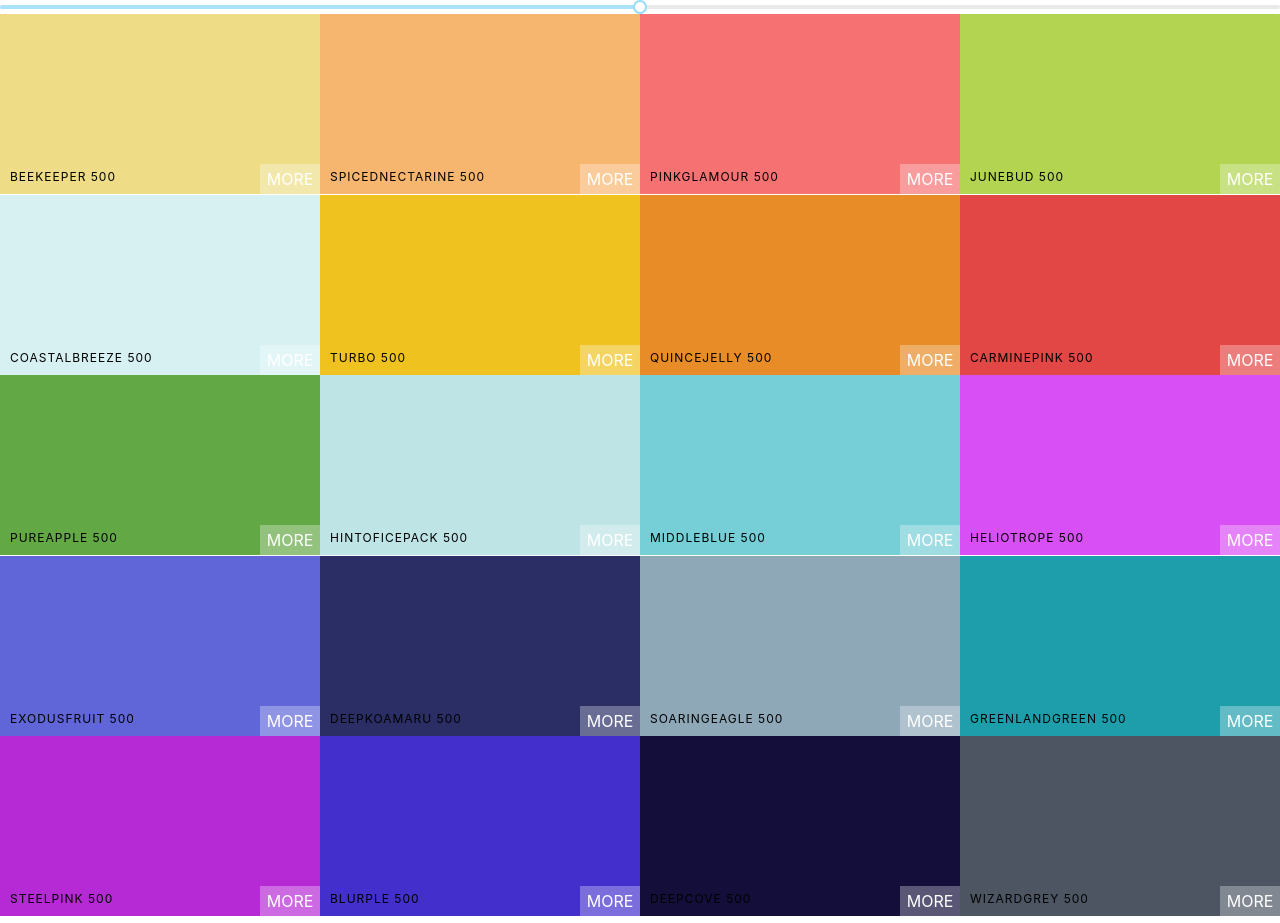
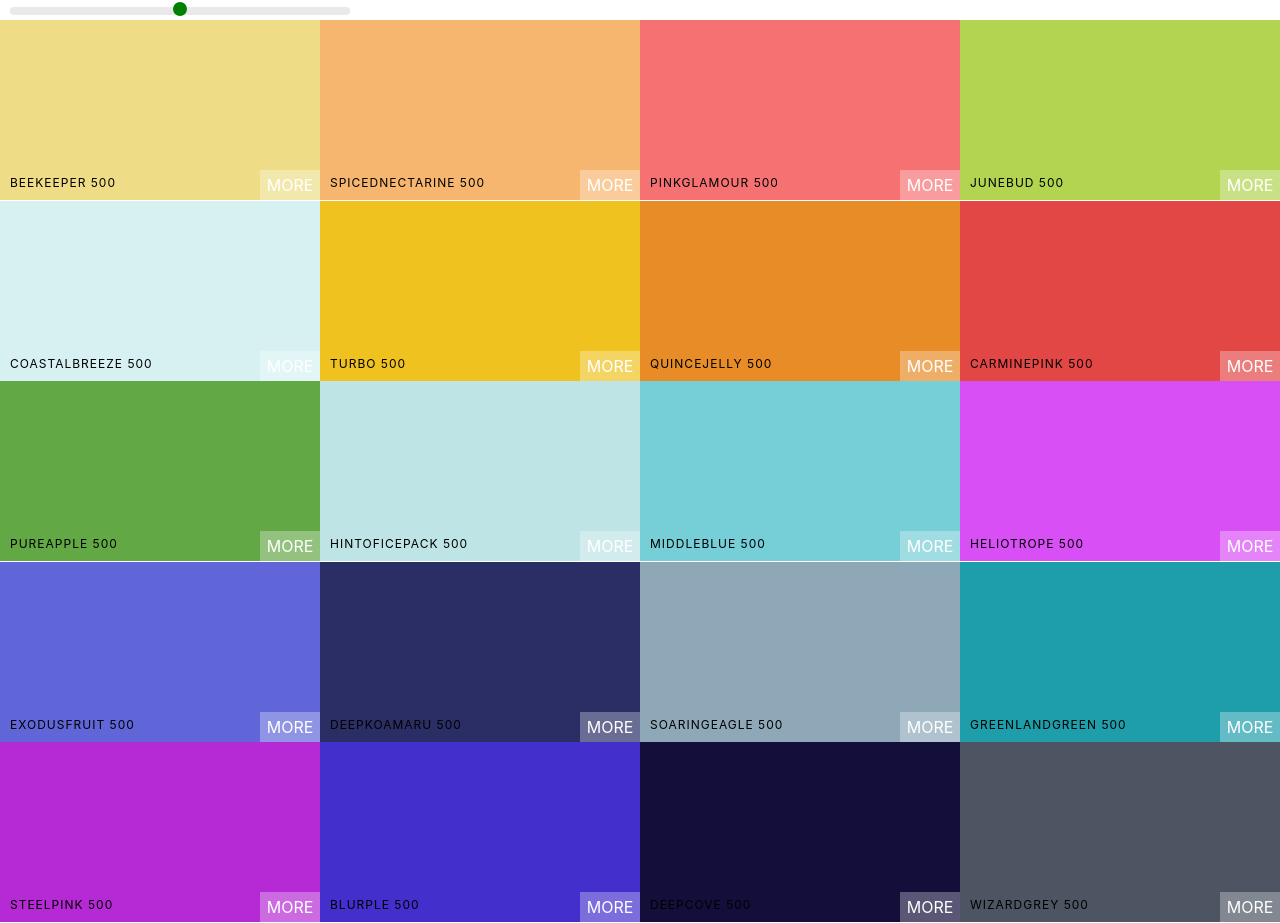
Before and after one commit to mehul11jain/React-Color-Picker, a React (Create React App) app: page / in a window 1280 px wide. Built offline with nearby package versions, Linux system fonts and the light colour scheme.

Commit message:
Styled slider

```diff
--- a/src/Palette.css
+++ b/src/Palette.css
@@ -4,3 +4,28 @@
 .Palette-colors{
     height: 90vh;
 }
+.slider{
+    width : 340px;
+    margin : 0 10px;
+    display: inline-block;
+}
+.rc-slider  .rc-slider-track{
+    background-color: transparent;
+}
+.rc-slider .rc-slider-rail{
+    height: 8px;
+}
+.rc-slider .rc-slider-handle{
+    background-color: green;
+    outline: none;
+    border: 2px solid green ;
+}
+.rc-slider
+.rc-slider-handle,
+.tc-slider .rc-slider-handle:hover,
+.rc-slider .rc-slider-handle:active{
+    background-color: green;
+    outline: none;
+    border: 2px solid green;
+    box-shadow: none;
+}
--- a/src/Palette.js
+++ b/src/Palette.js
@@ -1,8 +1,8 @@
 import React, { Component } from 'react';
 import ColorBox from "./ColorBox";
+import "rc-slider/assets/index.css";
 import "./Palette.css";
 import Slider from "rc-slider";
-import "rc-slider/assets/index.css";
 class Palette extends Component{
     constructor(props){
         super(props);
@@ -19,6 +19,7 @@
             ))
         return (
           <div className="Palette">
+            <div className="slider">
               <Slider
                 defaultValue={this.state.level}
                 min={100}
@@ -26,6 +27,7 @@
                 step={100}
                 onAfterChange={this.changeLevel}
               />
+            </div>
             {/* Navbar */}
             <div className="Palette-colors">{colorBoxes}</div>
             {/* footer */}
```
Lines whose indentation alone changed are shown as unchanged.
